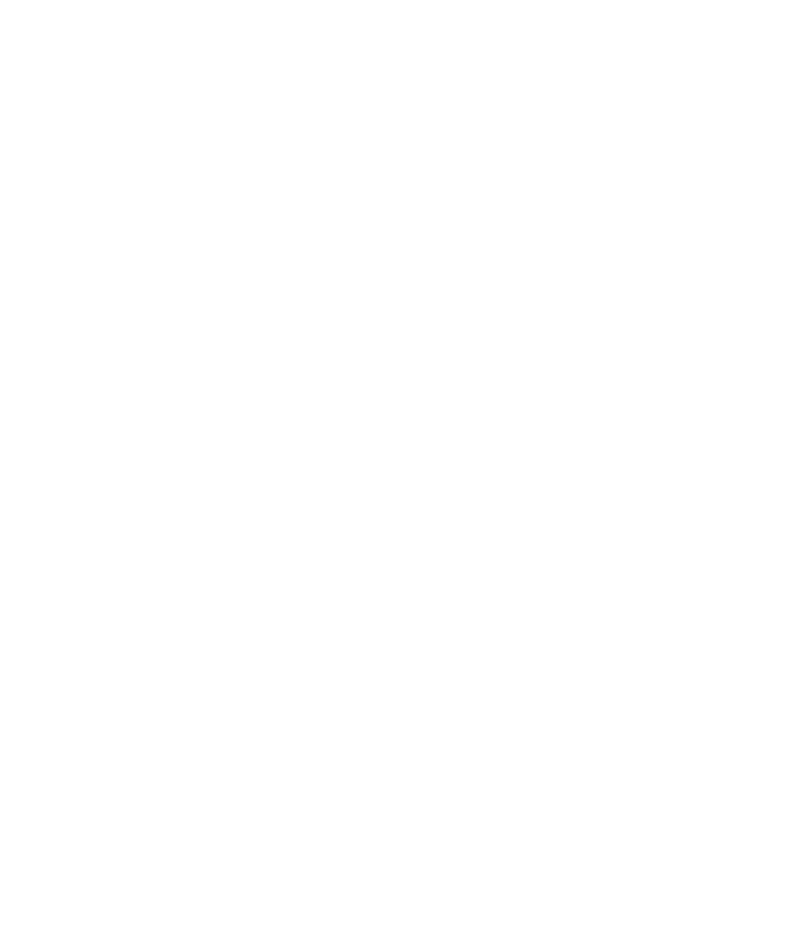
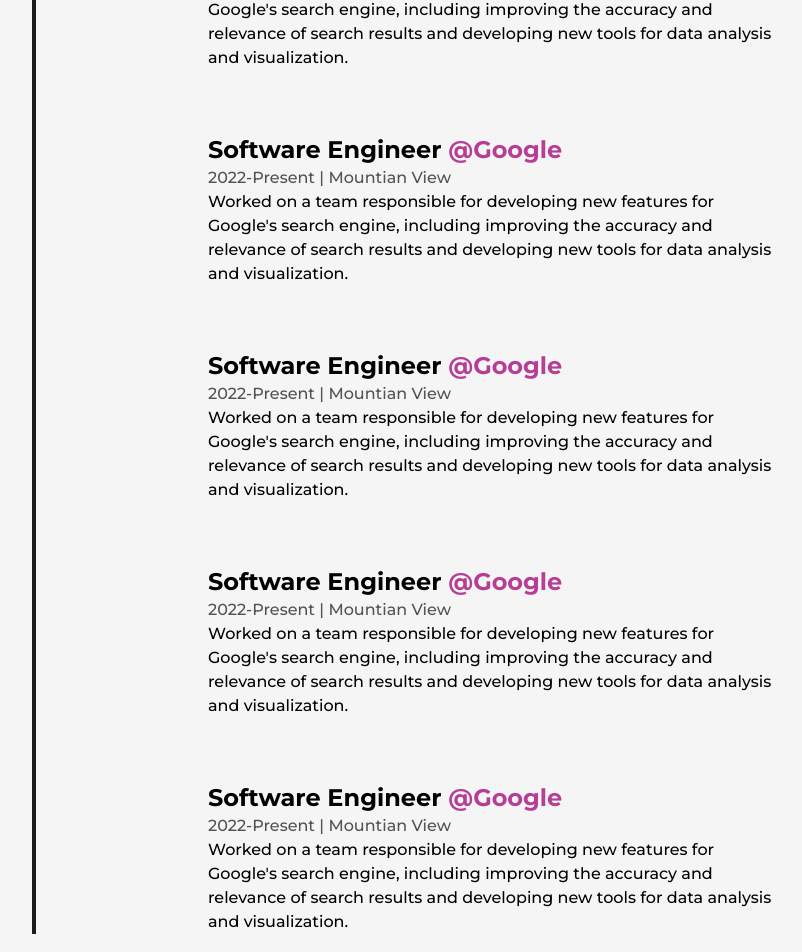
Before and after one commit to Kushal168/Portfolio, a Next.js app: page /about in a window 1280 px wide. Shown: the part 2774-3726 px from the top of the page, without its empty margins (160-962 px from the left). Before the commit the page ends 2334 px from the top, so only its background shows below. Built offline with nearby package versions, Linux system fonts and the light colour scheme.

Commit message:
Experience styling and now using useScroll hook

```diff
--- a/src/components/Expirence.js
+++ b/src/components/Expirence.js
@@ -1,9 +1,78 @@
 import React from 'react'
+
+const Details = ({posiiton,comapny,companyLink, time, address, work})=>{
+    return(
+        <li className='my-8 first:mt-0 last:mb-0 w-[60%] mx-auto flex flex-col items-center justify-between'>
+            <div>
+                <h3 className='capitalize font-bold text-2xl'>{posiiton}&nbsp;<a href={companyLink}
+                target="_blank"
+                className='text-primary capitalize'
+                >@{comapny}</a></h3>
+                <span className='capitalize font-medium text-dark/75 '>
+                <h3>{time} | {address}</h3>
+                </span>
+                <p className='font-medium w-full'>
+                    {work}
+                </p>
+            </div>
+        </li>
+    )
+}
 
 const Expirence = () => {
   return (
-    <div>
-      j sj
+    <div className='my-64'>
+     <h2 className="font-bold text-8xl mb-32 w-full text-center">
+        Expirence
+        </h2>
+
+        <div className='w-[75%] mx-auto relative'>
+            <div className='absolute left-8 top-0 w-[4px] h-full bg-dark origin-top'/>
+            <ul className='w-full flex flex-col justify-between ml-4'>
+                <Details
+                posiiton="software Engineer" comapny="Google"
+                companyLink="www.google.com" time="2022-present" address="Mountian View"
+                work="Worked on a team responsible for developing new features for Google's
+                search engine, including improving the accuracy and relevance of search results and
+                developing new tools for data analysis and visualization."
+                >
+                </Details>
+                <Details
+                posiiton="software Engineer" comapny="Google"
+                companyLink="www.google.com" time="2022-present" address="Mountian View"
+                work="Worked on a team responsible for developing new features for Google's
+                search engine, including improving the accuracy and relevance of search results and
+                developing new tools for data analysis and visualization."
+                >
+                </Details>
+                <Details
+                posiiton="software Engineer" comapny="Google"
+                companyLink="www.google.com" time="2022-present" address="Mountian View"
+                work="Worked on a team responsible for developing new features for Google's
+                search engine, including improving the accuracy and relevance of search results and
+                developing new tools for data analysis and visualization."
+                >
+                </Details>
+                <Details
+                posiiton="software Engineer" comapny="Google"
+                companyLink="www.google.com" time="2022-present" address="Mountian View"
+                work="Worked on a team responsible for developing new features for Google's
+                search engine, including improving the accuracy and relevance of search results and
+                developing new tools for data analysis and visualization."
+                >
+                </Details>
+                <Details
+                posiiton="software Engineer" comapny="Google"
+                companyLink="www.google.com" time="2022-present" address="Mountian View"
+                work="Worked on a team responsible for developing new features for Google's
+                search engine, including improving the accuracy and relevance of search results and
+                developing new tools for data analysis and visualization."
+                >
+                </Details>
+
+            </ul>
+        </div>
+
     </div>
   )
 }
--- a/src/pages/about.js
+++ b/src/pages/about.js
@@ -102,6 +102,8 @@
         </div>
         <Skills/>
         </Layout>
+
+        {/* must add expirence here */}
         <Expirence/>
       </main>
     </div>
```
Also changed, not shown: src/components/Education.js (added).
